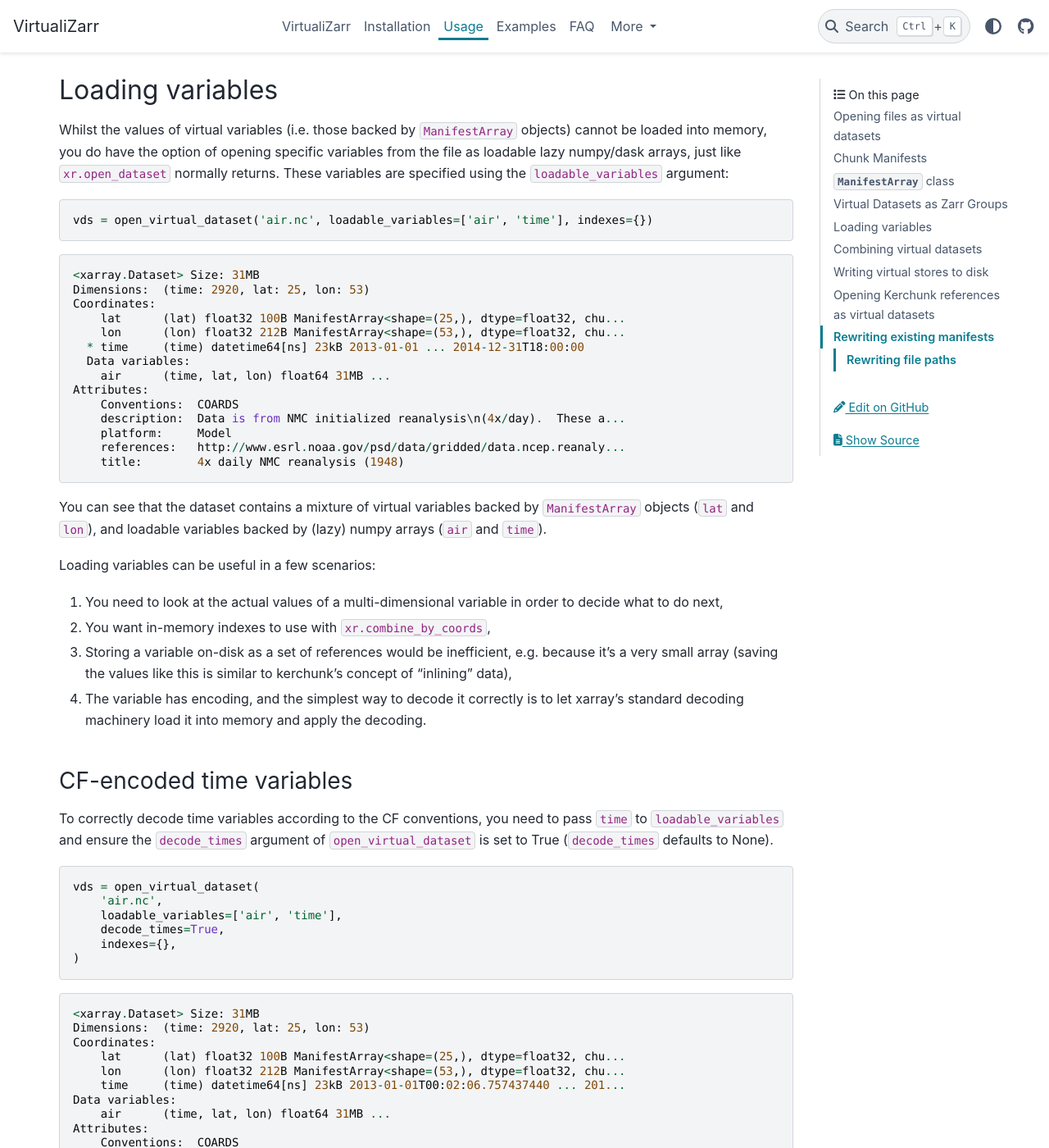
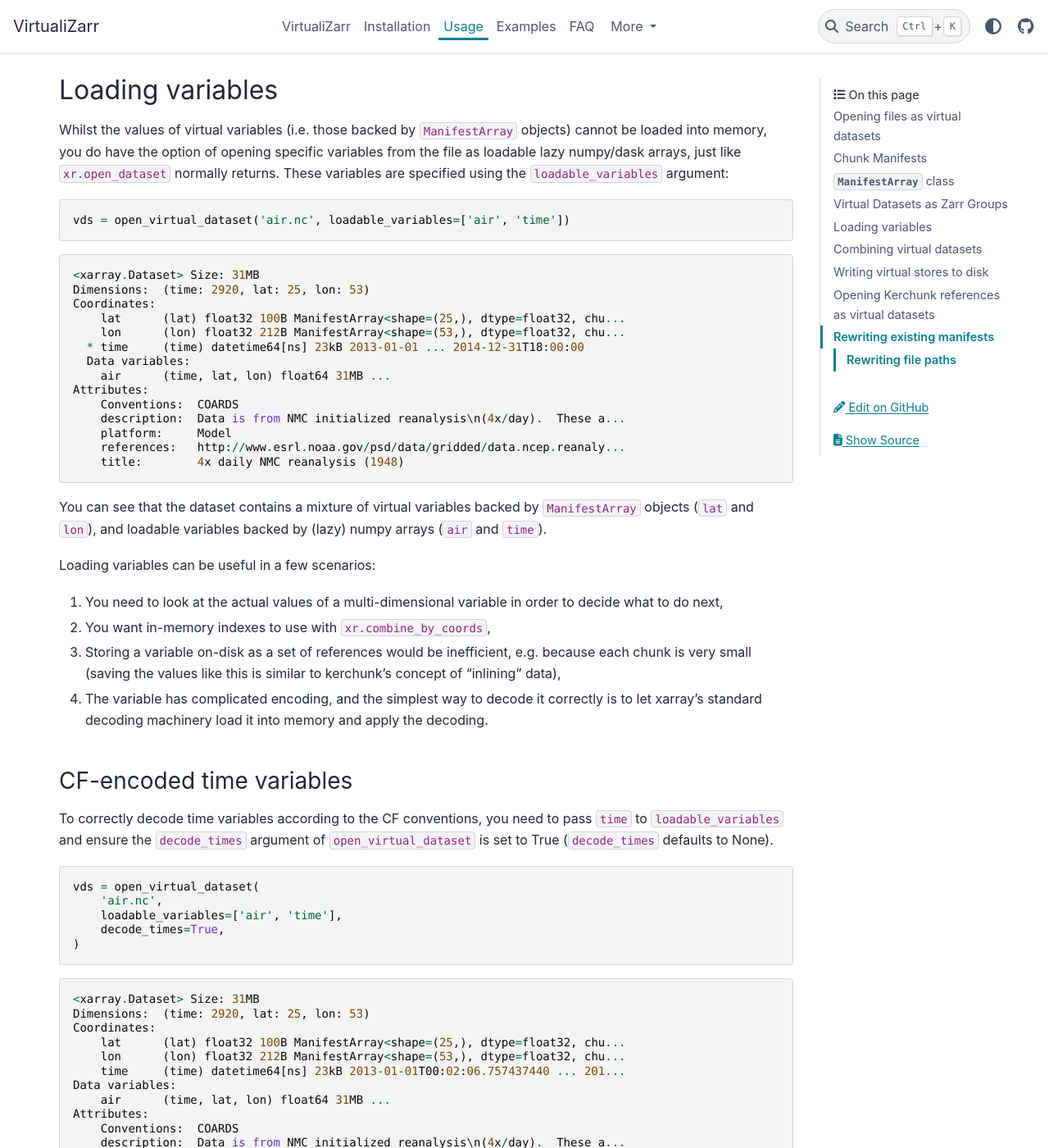
Before and after one commit to zarr-developers/VirtualiZarr, a Sphinx documentation site: the page built from docs/usage.md, in a window 1280 px wide and 1400 px high, scrolled down 5408 px. Shown: the whole window at 82% size. Built offline with Sphinx 7.4.7 and the PyData theme 0.15.4, drawn with Linux system fonts in a browser that asks for light colours; some of the changed text lies outside the part shown.

Commit message:
remove some outdated occurrences of passing indexes={}

````diff
--- a/docs/usage.md
+++ b/docs/usage.md
@@ -205,7 +205,7 @@ But before we combine our data, we might want to consider loading some variables
 Whilst the values of virtual variables (i.e. those backed by `ManifestArray` objects) cannot be loaded into memory, you do have the option of opening specific variables from the file as loadable lazy numpy/dask arrays, just like `xr.open_dataset` normally returns. These variables are specified using the `loadable_variables` argument:
 
 ```python
-vds = open_virtual_dataset('air.nc', loadable_variables=['air', 'time'], indexes={})
+vds = open_virtual_dataset('air.nc', loadable_variables=['air', 'time'])
 ```
 ```python
 <xarray.Dataset> Size: 31MB
@@ -228,8 +228,8 @@ You can see that the dataset contains a mixture of virtual variables backed by `
 Loading variables can be useful in a few scenarios:
 1. You need to look at the actual values of a multi-dimensional variable in order to decide what to do next,
 2. You want in-memory indexes to use with ``xr.combine_by_coords``,
-3. Storing a variable on-disk as a set of references would be inefficient, e.g. because it's a very small array (saving the values like this is similar to kerchunk's concept of "inlining" data),
-4. The variable has encoding, and the simplest way to decode it correctly is to let xarray's standard decoding machinery load it into memory and apply the decoding.
+3. Storing a variable on-disk as a set of references would be inefficient, e.g. because each chunk is very small (saving the values like this is similar to kerchunk's concept of "inlining" data),
+4. The variable has complicated encoding, and the simplest way to decode it correctly is to let xarray's standard decoding machinery load it into memory and apply the decoding.
 
 ### CF-encoded time variables
 
@@ -240,7 +240,6 @@ vds = open_virtual_dataset(
     'air.nc',
     loadable_variables=['air', 'time'],
     decode_times=True,
-    indexes={},
 )
 ```
 ```python
@@ -341,7 +340,6 @@ In future we would like for it to be possible to just use `xr.open_mfdataset` to
         concat_dim=['time'],
         coords='minimal',
         compat='override',
-        indexes={},
     )
 
 but this requires some [upstream changes](https://github.com/TomNicholas/VirtualiZarr/issues/35) in xarray.
````
